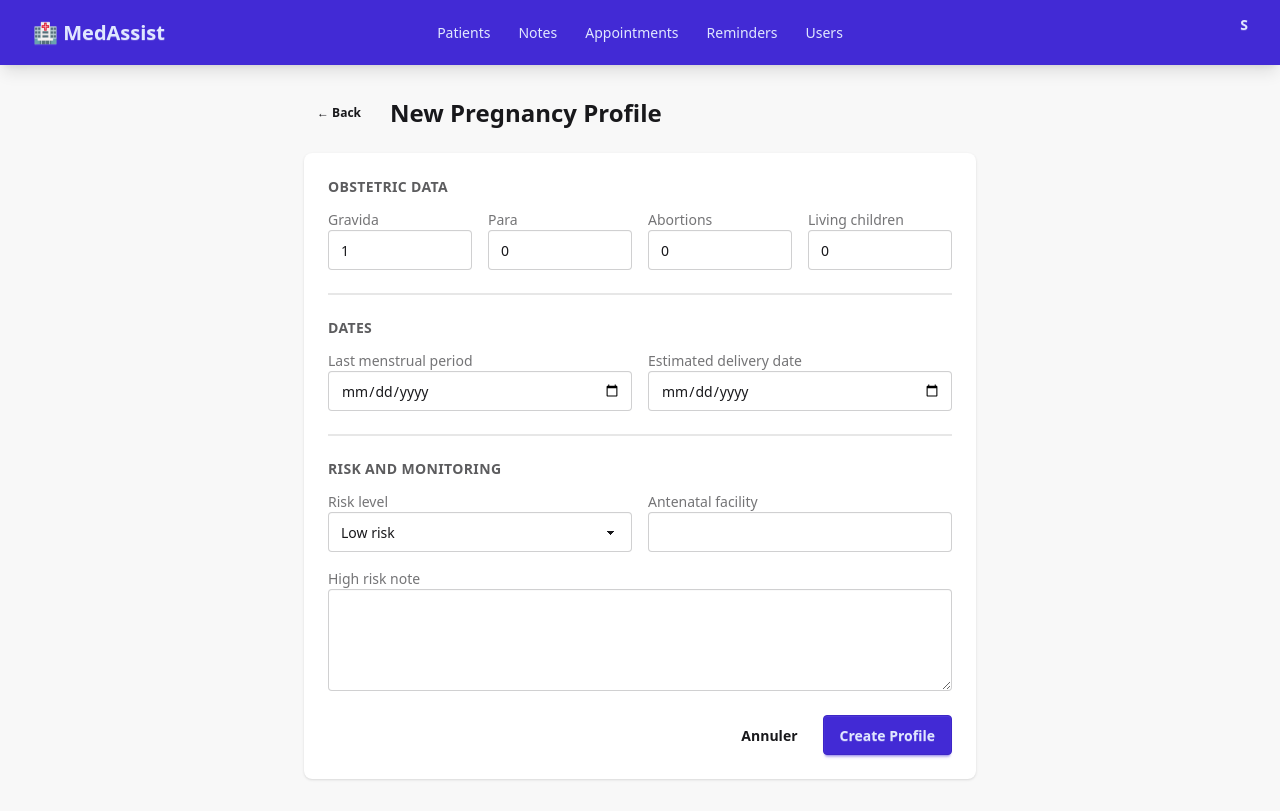
After one commit to yankapalain-bot/MedAssist, a Django app: page /pregnant/new/ in a window 1280 px wide. The commit adds this page. Run offline with Django 5.2, Linux system fonts and the light colour scheme; the visitor is signed in with stand-in values (Sample User, id 1); some libraries are stand-ins or nearby versions.

Commit message:
Add Patient detail template and Pregnancy form template

```diff
--- /dev/null
+++ b/clinic/templates/clinic/patients/pregnancyprofile_form.html
@@ -0,0 +1,173 @@
+{% extends "clinic/base.html" %}
+{% block title %}
+  {% if object %}Edit Pregnancy Profile{% else %}New Pregnancy Profile{% endif %} — MedAssist
+{% endblock %}
+
+{% block content %}
+<div class="max-w-2xl mx-auto">
+  <div class="mb-6 flex items-center gap-4">
+    {% if object %}
+    <a href="{% url 'clinic:patient_detail' object.patient.pk %}" class="btn btn-ghost btn-sm">← Back</a>
+    {% else %}
+    <a href="{% url 'clinic:patient_list' %}" class="btn btn-ghost btn-sm">← Back</a>
+    {% endif %}
+    <h1 class="text-2xl font-bold">
+      {% if object %}Edit Pregnancy Profile{% else %}New Pregnancy Profile{% endif %}
+    </h1>
+  </div>
+
+  <div class="card bg-base-100 shadow">
+    <div class="card-body">
+      <form method="post" novalidate>
+        {% csrf_token %}
+
+        <!-- Obstetric Data — grille 2 colonnes -->
+        <div class="mb-4">
+          <p class="font-semibold text-sm mb-3 opacity-70 uppercase tracking-wide">
+            Obstetric Data
+          </p>
+          <div class="grid grid-cols-2 md:grid-cols-4 gap-4">
+            <div class="form-control">
+              <label class="label">
+                <span class="label-text font-medium">{{ form.gravida.label }}</span>
+              </label>
+              {{ form.gravida }}
+              {% if form.gravida.errors %}
+              <label class="label">
+                <span class="label-text-alt text-error">{{ form.gravida.errors|join:", " }}</span>
+              </label>
+              {% endif %}
+            </div>
+
+            <div class="form-control">
+              <label class="label">
+                <span class="label-text font-medium">{{ form.para.label }}</span>
+              </label>
+              {{ form.para }}
+              {% if form.para.errors %}
+              <label class="label">
+                <span class="label-text-alt text-error">{{ form.para.errors|join:", " }}</span>
+              </label>
+              {% endif %}
+            </div>
+
+            <div class="form-control">
+              <label class="label">
+                <span class="label-text font-medium">{{ form.abortions.label }}</span>
+              </label>
+              {{ form.abortions }}
+              {% if form.abortions.errors %}
+              <label class="label">
+                <span class="label-text-alt text-error">{{ form.abortions.errors|join:", " }}</span>
+              </label>
+              {% endif %}
+            </div>
+
+            <div class="form-control">
+              <label class="label">
+                <span class="label-text font-medium">{{ form.living_children.label }}</span>
+              </label>
+              {{ form.living_children }}
+              {% if form.living_children.errors %}
+              <label class="label">
+                <span class="label-text-alt text-error">{{ form.living_children.errors|join:", " }}</span>
+              </label>
+              {% endif %}
+            </div>
+          </div>
+        </div>
+
+        <div class="divider"></div>
+
+        <!-- Dates -->
+        <div class="mb-4">
+          <p class="font-semibold text-sm mb-3 opacity-70 uppercase tracking-wide">Dates</p>
+          <div class="grid grid-cols-1 md:grid-cols-2 gap-4">
+            <div class="form-control">
+              <label class="label">
+                <span class="label-text font-medium">{{ form.last_menstrual_period.label }}</span>
+              </label>
+              {{ form.last_menstrual_period }}
+              {% if form.last_menstrual_period.errors %}
+              <label class="label">
+                <span class="label-text-alt text-error">{{ form.last_menstrual_period.errors|join:", " }}</span>
+              </label>
+              {% endif %}
+            </div>
+
+            <div class="form-control">
+              <label class="label">
+                <span class="label-text font-medium">{{ form.estimated_delivery_date.label }}</span>
+              </label>
+              {{ form.estimated_delivery_date }}
+              {% if form.estimated_delivery_date.errors %}
+              <label class="label">
+                <span class="label-text-alt text-error">{{ form.estimated_delivery_date.errors|join:", " }}</span>
+              </label>
+              {% endif %}
+            </div>
+          </div>
+        </div>
+
+        <div class="divider"></div>
+
+        <!-- Risks and Monitoring -->
+        <div class="mb-4">
+          <p class="font-semibold text-sm mb-3 opacity-70 uppercase tracking-wide">
+            Risk and Monitoring
+          </p>
+          <div class="grid grid-cols-1 md:grid-cols-2 gap-4">
+            <div class="form-control">
+              <label class="label">
+                <span class="label-text font-medium">{{ form.risk_level.label }}</span>
+              </label>
+              {{ form.risk_level }}
+              {% if form.risk_level.errors %}
+              <label class="label">
+                <span class="label-text-alt text-error">{{ form.risk_level.errors|join:", " }}</span>
+              </label>
+              {% endif %}
+            </div>
+
+            <div class="form-control">
+              <label class="label">
+                <span class="label-text font-medium">{{ form.antenatal_facility.label }}</span>
+              </label>
+              {{ form.antenatal_facility }}
+              {% if form.antenatal_facility.errors %}
+              <label class="label">
+                <span class="label-text-alt text-error">{{ form.antenatal_facility.errors|join:", " }}</span>
+              </label>
+              {% endif %}
+            </div>
+          </div>
+
+          <div class="form-control mt-4">
+            <label class="label">
+              <span class="label-text font-medium">{{ form.high_risk_note.label }}</span>
+            </label>
+            {{ form.high_risk_note }}
+            {% if form.high_risk_note.errors %}
+            <label class="label">
+              <span class="label-text-alt text-error">{{ form.high_risk_note.errors|join:", " }}</span>
+            </label>
+            {% endif %}
+          </div>
+        </div>
+
+        <div class="card-actions justify-end mt-6">
+          {% if object %}
+          <a href="{% url 'clinic:patient_detail' object.patient.pk %}" class="btn btn-ghost">Annuler</a>
+          {% else %}
+          <a href="{% url 'clinic:patient_list' %}" class="btn btn-ghost">Annuler</a>
+          {% endif %}
+          <button type="submit" class="btn btn-primary">
+            {% if object %}Save{% else %}Create Profile{% endif %}
+          </button>
+        </div>
+
+      </form>
+    </div>
+  </div>
+</div>
+{% endblock %}
--- a/clinic/views.py
+++ b/clinic/views.py
@@ -204,6 +204,7 @@ class AppointmentDeleteView(LoginRequiredMixin, DeleteView):
 class PregnancyProfileCreateView(LoginRequiredMixin, CreateView):
     model = PregnancyProfile
     form_class = PregnancyProfileForm
+    template_name = "clinic/patients/pregnancyprofile_form.html"
 
     def get_initial(self):
         patient_pk = self.request.GET.get("patient")
@@ -215,6 +216,7 @@ class PregnancyProfileCreateView(LoginRequiredMixin, CreateView):
 class PregnancyProfileUpdateView(LoginRequiredMixin, UpdateView):
     model = PregnancyProfile
     form_class = PregnancyProfileForm
+    template_name = "clinic/patients/pregnancyprofile_form.html"
 
 
 # ---------------------------------------------------------------------------------------------------------
--- a/static/css/main.css
+++ b/static/css/main.css
@@ -32,6 +32,7 @@
     --font-weight-medium: 500;
     --font-weight-semibold: 600;
     --font-weight-bold: 700;
+    --tracking-wide: 0.025em;
     --radius-lg: 0.5rem;
     --default-font-family: var(--font-sans);
     --default-mono-font-family: var(--font-mono);
@@ -1513,6 +1514,36 @@
   .z-\[1\] {
     z-index: 1;
   }
+  .divider {
+    @layer daisyui.l1.l2.l3 {
+      display: flex;
+      height: calc(0.25rem * 4);
+      flex-direction: row;
+      align-items: center;
+      align-self: stretch;
+      white-space: nowrap;
+      margin: var(--divider-m, 1rem 0);
+      --divider-color: var(--color-base-content);
+      @supports (color: color-mix(in lab, red, red)) {
+        --divider-color: color-mix(in oklab, var(--color-base-content) 10%, transparent);
+      }
+      &:before, &:after {
+        content: "";
+        height: calc(0.25rem * 0.5);
+        width: 100%;
+        flex-grow: 1;
+        background-color: var(--divider-color);
+      }
+      @media print {
+        &:before, &:after {
+          border: 0.5px solid;
+        }
+      }
+      &:not(:empty) {
+        gap: calc(0.25rem * 4);
+      }
+    }
+  }
   .mx-auto {
     margin-inline: auto;
   }
@@ -2053,6 +2112,10 @@
   .font-semibold {
     --tw-font-weight: var(--font-weight-semibold);
     font-weight: var(--font-weight-semibold);
+  }
+  .tracking-wide {
+    --tw-tracking: var(--tracking-wide);
+    letter-spacing: var(--tracking-wide);
   }
   .whitespace-nowrap {
     white-space: nowrap;
@@ -2110,11 +2173,17 @@
   .text-primary-content {
     color: var(--color-primary-content);
   }
+  .uppercase {
+    text-transform: uppercase;
+  }
   .opacity-50 {
     opacity: 50%;
   }
   .opacity-60 {
     opacity: 60%;
+  }
+  .opacity-70 {
+    opacity: 70%;
   }
   .shadow {
     --tw-shadow: 0 1px 3px 0 var(--tw-shadow-color, rgb(0 0 0 / 0.1)), 0 1px 2px -1px var(--tw-shadow-color, rgb(0 0 0 / 0.1));
@@ -2513,6 +2609,10 @@
   syntax: "*";
   inherits: false;
 }
+@property --tw-tracking {
+  syntax: "*";
+  inherits: false;
+}
 @property --tw-shadow {
   syntax: "*";
   inherits: false;
@@ -2585,6 +2685,7 @@
       --tw-space-x-reverse: 0;
       --tw-border-style: solid;
       --tw-font-weight: initial;
+      --tw-tracking: initial;
       --tw-shadow: 0 0 #0000;
       --tw-shadow-color: initial;
       --tw-shadow-alpha: 100%;
```
Also changed, not shown: other parts of static/css/main.css (+55 -0 lines), clinic/templates/clinic/patients/patient_detail.html (added, +258 -0 lines), clinic/templates/clinic/patients/pregnantprofile_form.html (deleted).
